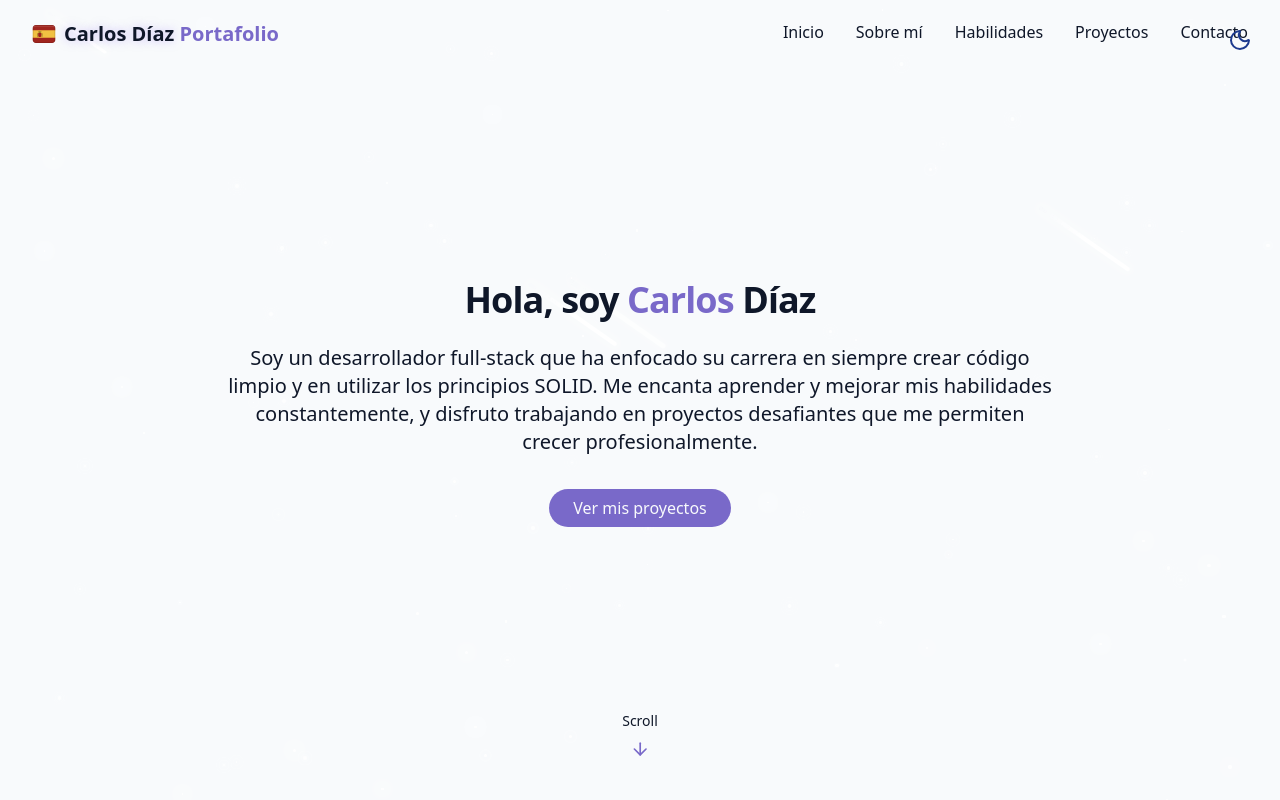
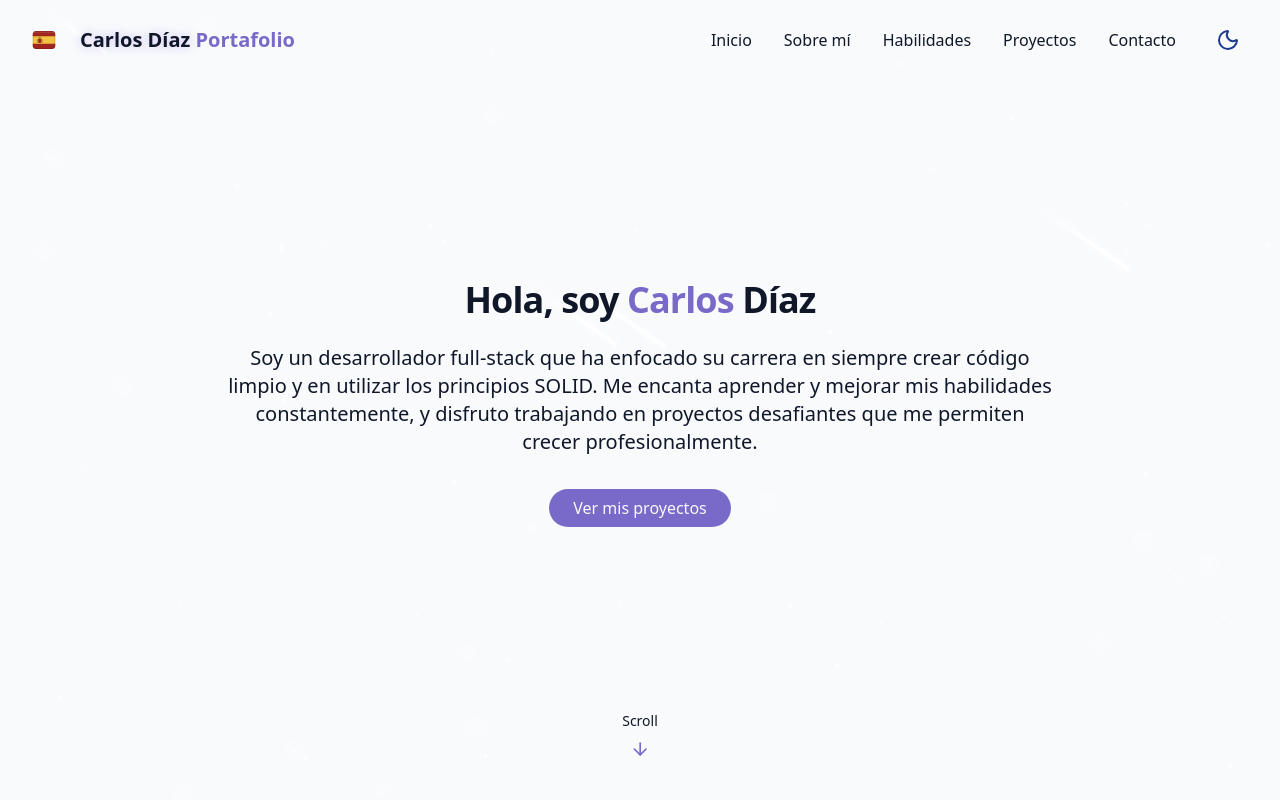
Before and after one commit to caarlosdiiaz/Porfolio_CarlosDiaz, a React (Vite) app: page / in a window 1280 px wide. Shown: the top 800 px of the page. Built offline with nearby package versions, Linux system fonts and the light colour scheme.

Commit message:
fix (navbar): sun icon

```diff
--- a/src/components/Navbar.jsx
+++ b/src/components/Navbar.jsx
@@ -33,7 +33,7 @@ export const Navbar = () => {
     )}
     >
       <div className="container flex item-center justify-between">
-        <div className="flex items-center gap-2">
+        <div className="flex items-center gap-6">
           <button
             onClick={() => i18n.changeLanguage(i18n.language === 'es' ? 'en' : 'es')}
             className='text-sm font-medium text-foreground/80 hover:text-primary transition-colors'
@@ -51,12 +51,13 @@ export const Navbar = () => {
         </div>
 
         {/* Navegación en pc */}
-        <div className='hidden md:flex space-x-8'>
+        <div className='hidden md:flex items-center space-x-8'>
           {navItems.map((item, key) => (
             <a key={key} href={item.href} className='text-foreground/800 hover:text-primary transition-colors duration-300'>
               {item.name}
             </a>
           ))}
+          <ThemeToggle isInline={true} className="text-foreground z-50" />
         </div>
 
         {/* Controles móviles: Theme Toggle + Menu Button */}
--- a/src/pages/Home.jsx
+++ b/src/pages/Home.jsx
@@ -4,14 +4,14 @@ import { FooterComponent } from "../components/FooterComponent"
 import { HeroSection } from "../components/HeroSection"
 import { ProjectsSection } from "../components/ProjectsSection"
 import { SkillsSection } from "../components/SkillsSection"
-import { ThemeToggle } from "../components/ThemeToggle"
+
 import { StarBackground } from "@/components/StarBackground"
 import { Navbar } from "@/components/Navbar"
 
 function Home() {
   return (
     <div className="min-h-screen bg-background text-foreground overflow-x-hidden">
-      <ThemeToggle />
+
       <StarBackground />
       <Navbar />
       <main>
```
